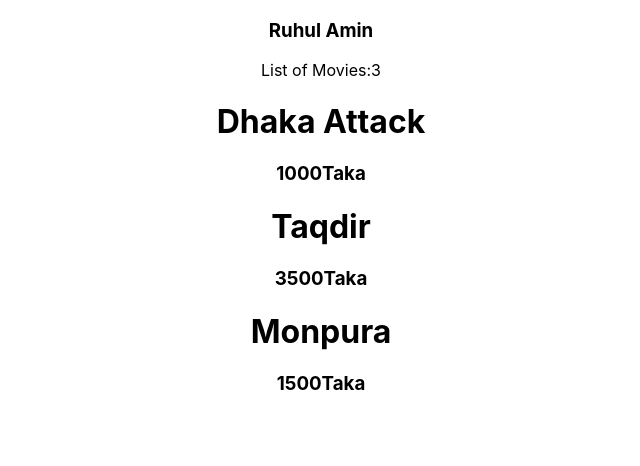
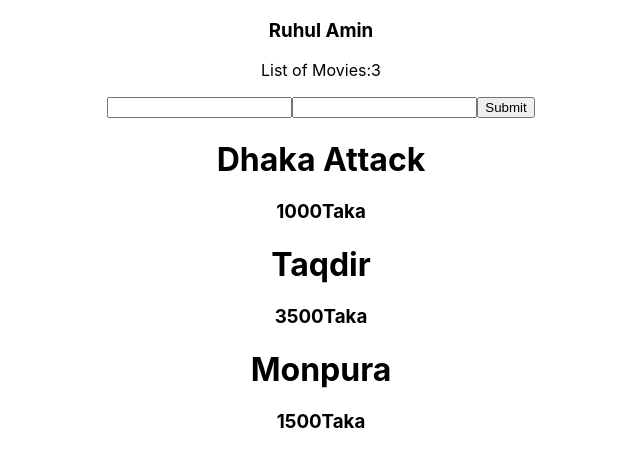
Before and after one commit to Ruhulcse/state-management, a React (Create React App) app: page / in a window 1280 px wide. Shown: the top 466 px of the page, without its empty margins (319-959 px from the left). Built offline with nearby package versions, Linux system fonts and the light colour scheme.

Commit message:
movie add using context

```diff
--- a/src/App.js
+++ b/src/App.js
@@ -2,6 +2,7 @@
 import './App.css';
 import MovieList from './components/MovieList';
 import Nav from './components/Nav';
+import AddMovies from './components/AddMovies';
 import {MovieProdiver} from "./MovieContext";
 
 function App() {
@@ -9,6 +10,7 @@
     <MovieProdiver>
       <div className="App">
         <Nav/>
+        <AddMovies/>
         <MovieList/>
       </div>
     </MovieProdiver>
--- /dev/null
+++ b/src/components/AddMovies.js
@@ -0,0 +1,29 @@
+import React,{useState,useContext} from 'react'
+import {MovieContext} from '../MovieContext'
+
+function AddMovies() {
+    const [name, setName] = useState("");
+    const [price, setPrice] = useState("");
+    const [movies, setMovies] = useContext(MovieContext)
+    const updateName =(e)=>{
+        setName(e.target.value);
+    }
+    const updatePrice = (e) =>{
+        setPrice(e.target.value);
+    }
+    const addMovie = e =>{
+        e.preventDefault();
+        setMovies(prevMovies => [...prevMovies,{name: name, price: price}]);
+    }
+    return (
+        <div>
+            <form onSubmit ={addMovie}>
+                <input type="text" name="name" value={name} onChange={updateName}/>
+                <input type="text" name="price" value={price} onChange={updatePrice}/>
+                <button>Submit</button>
+            </form>
+        </div>
+    )
+}
+
+export default AddMovies
```
